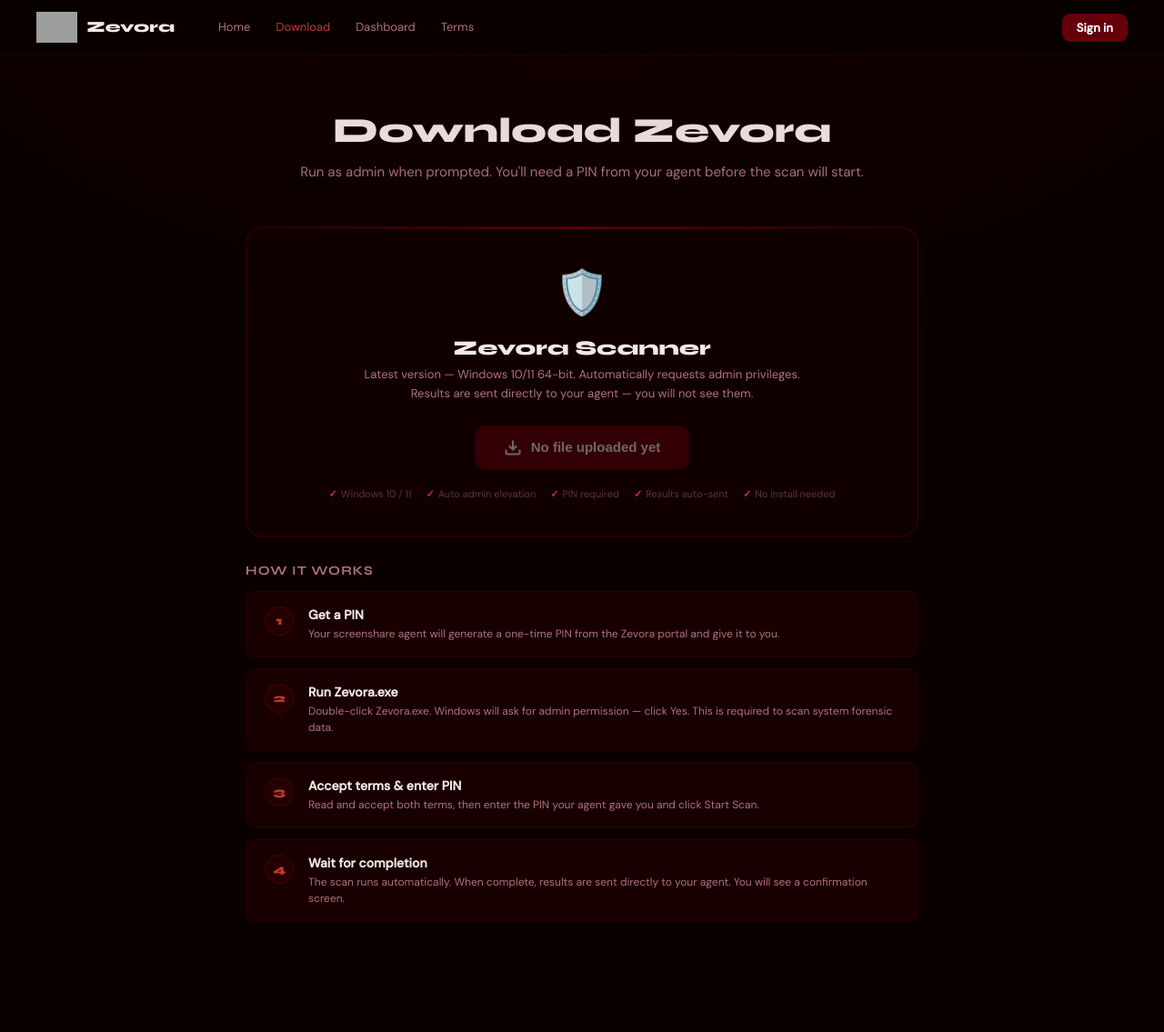
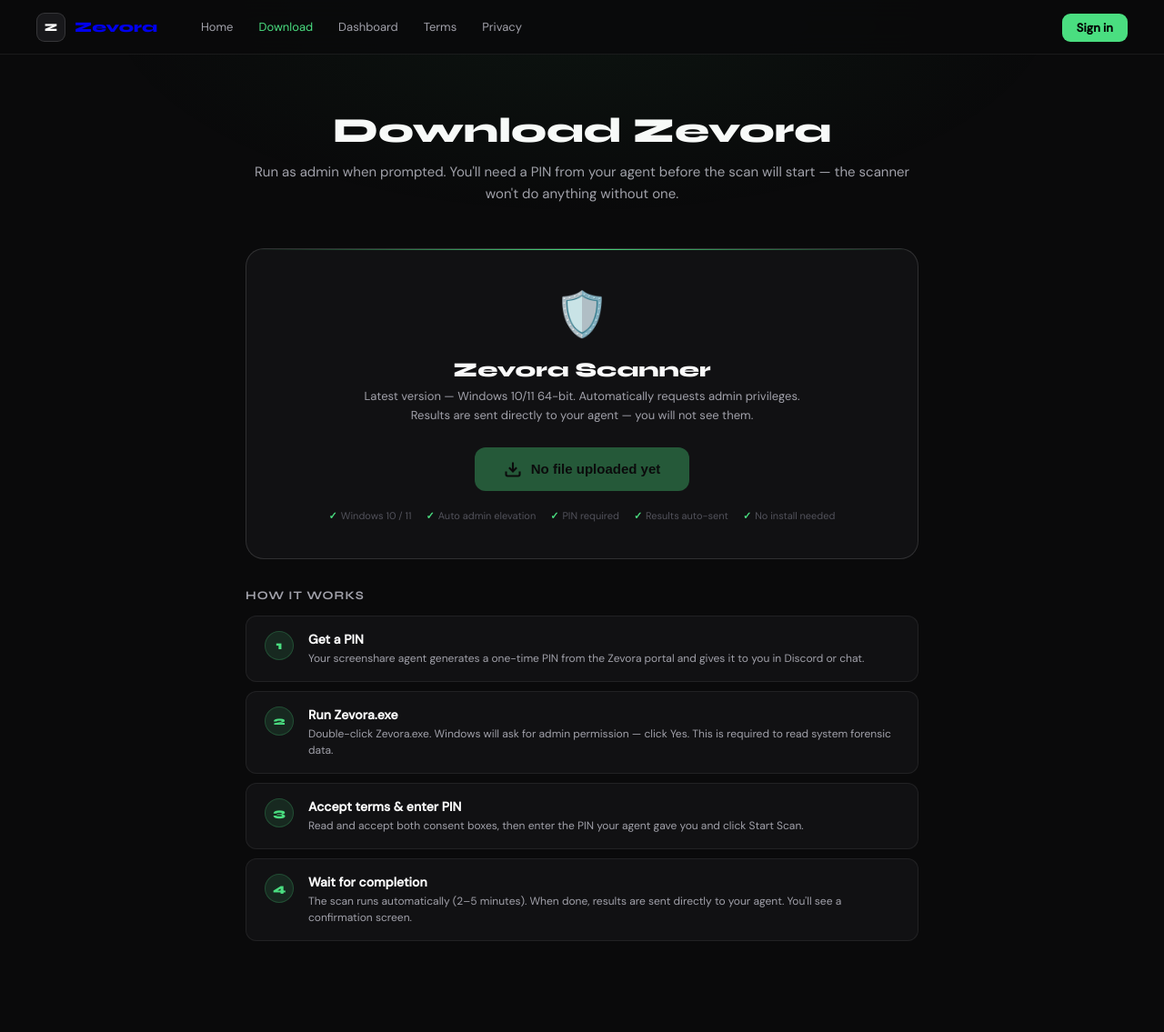
Before and after one commit to n0unt/pccheckersitee, a Python web app: template templates/download.html in a window 1280 px wide. Shown: the whole page at 91% size. Before the commit the page ends 1014 px from the top, so only its background shows below. Run offline with Jinja, Linux system fonts and the light colour scheme; the template is opened without the code that fills it, so the values that code supplies are empty; grey boxes are pictures that could not be loaded.

Commit message:
Revise download.html for improved UI and instructions
Updated styles and content for the download page.

```diff
--- a/templates/download.html
+++ b/templates/download.html
@@ -2,70 +2,84 @@
 <html lang="en">
 <head>
 <meta charset="UTF-8">
-<meta name="viewport" content="width=device-width, initial-scale=1.0">
+<meta name="viewport" content="width=device-width,initial-scale=1.0">
 <title>Zevora — Download</title>
 <link href="https://fonts.googleapis.com/css2?family=Syne:wght@700;800&family=DM+Sans:wght@400;500&family=DM+Mono:wght@400;500&display=swap" rel="stylesheet">
 <style>
 *,*::before,*::after{box-sizing:border-box;margin:0;padding:0}
 :root{
-  --bg:#0a0000;--s1:#110000;--s2:#180000;--s3:#200005;
-  --border:rgba(101,0,11,0.25);--border2:rgba(101,0,11,0.5);
-  --fg:#f5e8e8;--fg2:#b07080;--fg3:#603040;
-  --blue:#65000b;--blue2:#4a0008;--blueg:rgba(101,0,11,0.18);--blueg2:rgba(101,0,11,0.08);
-  --red:#ef4444;
+  --bg:#0a0a0b;--s1:#111113;--s2:#18181b;--s3:#27272a;
+  --border:rgba(255,255,255,0.07);--border2:rgba(255,255,255,0.13);
+  --fg:#fafafa;--fg2:#a1a1aa;--fg3:#52525b;
+  --accent:#4ade80;--accentg:rgba(74,222,128,0.12);--accentg2:rgba(74,222,128,0.06);
 }
 html,body{background:var(--bg);color:var(--fg);font-family:'DM Sans',sans-serif;min-height:100%;}
-body::before{content:'';position:fixed;inset:0;pointer-events:none;background:radial-gradient(ellipse 70% 50% at 50% 0%,rgba(101,0,11,0.1),transparent);}
-nav{position:sticky;top:0;z-index:100;background:rgba(10,0,0,0.92);backdrop-filter:blur(20px);border-bottom:1px solid var(--border);height:60px;display:flex;align-items:center;padding:0 40px;}
+body::before{content:'';position:fixed;inset:0;pointer-events:none;
+  background:radial-gradient(ellipse 70% 50% at 50% 0%,rgba(74,222,128,0.05),transparent 60%);}
+
+nav{position:sticky;top:0;z-index:100;background:rgba(10,10,11,0.92);backdrop-filter:blur(20px);
+    border-bottom:1px solid var(--border);height:60px;display:flex;align-items:center;padding:0 40px;}
 .brand{display:flex;align-items:center;gap:10px;text-decoration:none;margin-right:36px;}
-.brand img{height:34px;width:auto;}
-.bname{font-family:'Syne',sans-serif;font-size:17px;font-weight:800;color:var(--fg);}
+.brand-mark{width:32px;height:32px;border-radius:9px;background:var(--s2);border:1px solid var(--border2);
+  display:flex;align-items:center;justify-content:center;font-family:'Syne',sans-serif;font-size:12px;font-weight:800;color:var(--fg);}
+.bname{font-family:'Syne',sans-serif;font-size:16px;font-weight:800;}
 .nav-links{display:flex;gap:4px;}
 .nav-links a{color:var(--fg2);text-decoration:none;font-size:13px;padding:5px 12px;border-radius:8px;transition:.15s;}
-.nav-links a:hover{color:var(--fg);background:var(--blueg2);}
-.nav-links a.active{color:#c0392b;}
+.nav-links a:hover{color:var(--fg);background:rgba(255,255,255,0.05);}
+.nav-links a.active{color:var(--accent);}
 .nav-r{margin-left:auto;}
-.btn-blue{background:var(--blue);color:#fff;text-decoration:none;font-size:13px;font-weight:600;padding:7px 16px;border-radius:9px;transition:.15s;}
-.btn-blue:hover{background:var(--blue2);}
-.page{max-width:780px;margin:0 auto;padding:60px 20px;}
+.btn-nav{background:var(--accent);color:#000;text-decoration:none;font-size:13px;font-weight:700;padding:7px 16px;border-radius:9px;}
+.btn-nav:hover{opacity:.88;}
+
+.page{max-width:780px;margin:0 auto;padding:60px 20px 100px;}
 h1{font-family:'Syne',sans-serif;font-size:2.4rem;font-weight:800;text-align:center;margin-bottom:10px;}
 .sub{color:var(--fg2);text-align:center;font-size:15px;margin-bottom:48px;line-height:1.6;}
-.dl-card{background:var(--s1);border:1px solid var(--border2);border-radius:20px;padding:40px;text-align:center;position:relative;overflow:hidden;margin-bottom:28px;}
-.dl-card::before{content:'';position:absolute;top:0;left:0;right:0;height:2px;background:linear-gradient(90deg,transparent,var(--blue),transparent);}
+
+.dl-card{background:var(--s1);border:1px solid var(--border2);border-radius:20px;padding:40px;
+  text-align:center;position:relative;overflow:hidden;margin-bottom:32px;}
+.dl-card::before{content:'';position:absolute;top:0;left:0;right:0;height:1px;
+  background:linear-gradient(90deg,transparent,var(--accent),transparent);}
 .dl-icon{font-size:48px;margin-bottom:16px;}
 .dl-name{font-family:'Syne',sans-serif;font-size:1.4rem;font-weight:800;margin-bottom:6px;}
 .dl-desc{color:var(--fg2);font-size:13px;margin-bottom:24px;line-height:1.6;}
-.btn-dl{display:inline-flex;align-items:center;gap:10px;background:var(--blue);color:#fff;text-decoration:none;font-size:15px;font-weight:700;padding:14px 32px;border-radius:12px;border:none;cursor:pointer;transition:.2s;box-shadow:0 0 28px rgba(101,0,11,0.4);}
-.btn-dl:hover{background:var(--blue2);box-shadow:0 0 40px rgba(101,0,11,0.6);transform:translateY(-1px);}
-.btn-dl:disabled{opacity:.4;cursor:not-allowed;transform:none;box-shadow:none;}
+.btn-dl{display:inline-flex;align-items:center;gap:10px;background:var(--accent);color:#000;
+  text-decoration:none;font-size:15px;font-weight:700;padding:14px 32px;border-radius:12px;
+  border:none;cursor:pointer;transition:.2s;box-shadow:0 0 28px rgba(74,222,128,0.2);}
+.btn-dl:hover{opacity:.88;box-shadow:0 0 40px rgba(74,222,128,0.35);transform:translateY(-1px);}
+.btn-dl:disabled{opacity:.35;cursor:not-allowed;transform:none;box-shadow:none;}
 .tags{display:flex;justify-content:center;gap:16px;flex-wrap:wrap;margin-top:20px;}
 .tag{font-size:11px;color:var(--fg3);display:flex;align-items:center;gap:4px;}
-.tag b{color:#c0392b;}
-.steps{display:grid;gap:12px;}
-.step{display:flex;gap:16px;background:var(--s2);border:1px solid var(--border);border-radius:12px;padding:16px 20px;align-items:flex-start;}
-.step-num{width:32px;height:32px;border-radius:50%;background:var(--blueg);border:1px solid var(--border2);display:flex;align-items:center;justify-content:center;font-family:'Syne',sans-serif;font-size:13px;font-weight:800;color:#c0392b;flex-shrink:0;}
+.tag b{color:var(--accent);}
+.section-label{font-family:'Syne',sans-serif;font-size:13px;font-weight:700;color:var(--fg2);
+  margin-bottom:14px;text-transform:uppercase;letter-spacing:.08em;}
+.steps{display:grid;gap:10px;}
+.step{display:flex;gap:16px;background:var(--s1);border:1px solid var(--border);border-radius:12px;padding:16px 20px;}
+.step-num{width:32px;height:32px;border-radius:50%;background:var(--accentg);border:1px solid rgba(74,222,128,0.2);
+  display:flex;align-items:center;justify-content:center;font-family:'Syne',sans-serif;
+  font-size:13px;font-weight:800;color:var(--accent);flex-shrink:0;}
 .step h3{font-size:14px;font-weight:600;margin-bottom:3px;}
 .step p{font-size:12px;color:var(--fg2);line-height:1.5;}
-.section-label{font-family:'Syne',sans-serif;font-size:14px;font-weight:700;color:var(--fg2);margin-bottom:14px;text-transform:uppercase;letter-spacing:.08em;}
 </style>
 </head>
 <body>
 <nav>
-  <a href="/" class="brand"><img src="/static/zevora-icon.png" alt="Zevora"><span class="bname">Zevora</span></a>
+  <a href="/" class="brand"><div class="brand-mark">Z</div><span class="bname">Zevora</span></a>
   <div class="nav-links">
     <a href="/">Home</a>
     <a href="/download" class="active">Download</a>
     <a href="/dashboard">Dashboard</a>
     <a href="/terms">Terms</a>
+    <a href="/privacy">Privacy</a>
   </div>
   <div class="nav-r">
-    {% if user %}<a href="/auth/logout" class="btn-blue">Sign out</a>
-    {% else %}<a href="/login" class="btn-blue">Sign in</a>{% endif %}
+    {% if user %}<a href="/auth/logout" class="btn-nav">Sign out</a>
+    {% else %}<a href="/login" class="btn-nav">Sign in</a>{% endif %}
   </div>
 </nav>
+
 <div class="page">
   <h1>Download Zevora</h1>
-  <p class="sub">Run as admin when prompted. You'll need a PIN from your agent before the scan will start.</p>
+  <p class="sub">Run as admin when prompted. You'll need a PIN from your agent before the scan will start — the scanner won't do anything without one.</p>
 
   <div class="dl-card">
     <div class="dl-icon">🛡️</div>
@@ -73,7 +87,9 @@ h1{font-family:'Syne',sans-serif;font-size:2.4rem;font-weight:800;text-align:cen
     <div class="dl-desc">
       Latest version — Windows 10/11 64-bit. Automatically requests admin privileges.<br>
       Results are sent directly to your agent — you will not see them.
-      {% if version %}<br><span style="color:var(--fg3);font-size:11px">{{ version }}{% if file_size %} · {{ file_size }}{% endif %}{% if updated %} · Updated {{ updated }}{% endif %}</span>{% endif %}
+      {% if version %}<br><span style="color:var(--fg3);font-size:11px;margin-top:4px;display:inline-block">
+        {{ version }}{% if file_size %} · {{ file_size }}{% endif %}{% if updated %} · Updated {{ updated }}{% endif %}
+      </span>{% endif %}
     </div>
 
     {% if has_exe %}
@@ -97,12 +113,24 @@ h1{font-family:'Syne',sans-serif;font-size:2.4rem;font-weight:800;text-align:cen
     </div>
   </div>
 
-  <div class="section-label">How it works</div>
+  <div class="section-label" style="margin-bottom:14px">How it works</div>
   <div class="steps">
-    <div class="step"><div class="step-num">1</div><div><h3>Get a PIN</h3><p>Your screenshare agent will generate a one-time PIN from the Zevora portal and give it to you.</p></div></div>
-    <div class="step"><div class="step-num">2</div><div><h3>Run Zevora.exe</h3><p>Double-click Zevora.exe. Windows will ask for admin permission — click Yes. This is required to scan system forensic data.</p></div></div>
-    <div class="step"><div class="step-num">3</div><div><h3>Accept terms & enter PIN</h3><p>Read and accept both terms, then enter the PIN your agent gave you and click Start Scan.</p></div></div>
-    <div class="step"><div class="step-num">4</div><div><h3>Wait for completion</h3><p>The scan runs automatically. When complete, results are sent directly to your agent. You will see a confirmation screen.</p></div></div>
+    <div class="step">
+      <div class="step-num">1</div>
+      <div><h3>Get a PIN</h3><p>Your screenshare agent generates a one-time PIN from the Zevora portal and gives it to you in Discord or chat.</p></div>
+    </div>
+    <div class="step">
+      <div class="step-num">2</div>
+      <div><h3>Run Zevora.exe</h3><p>Double-click Zevora.exe. Windows will ask for admin permission — click Yes. This is required to read system forensic data.</p></div>
+    </div>
+    <div class="step">
+      <div class="step-num">3</div>
+      <div><h3>Accept terms & enter PIN</h3><p>Read and accept both consent boxes, then enter the PIN your agent gave you and click Start Scan.</p></div>
+    </div>
+    <div class="step">
+      <div class="step-num">4</div>
+      <div><h3>Wait for completion</h3><p>The scan runs automatically (2–5 minutes). When done, results are sent directly to your agent. You'll see a confirmation screen.</p></div>
+    </div>
   </div>
 </div>
 </body>
```
